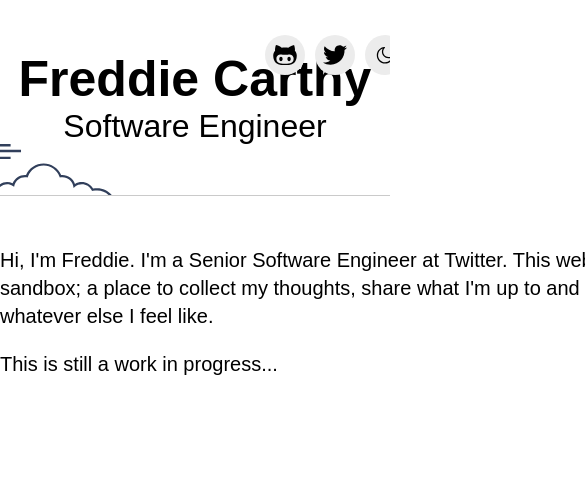
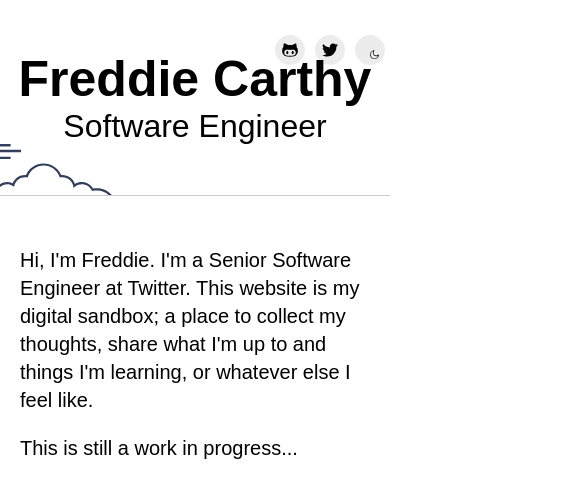
Before and after one commit to gjunkie/freddiecarthy, a Next.js app: page / in a window 390 px wide. Shown: the top 498 px of the page, 585 px wide, since content can reach past the window. Built offline with nearby package versions, Linux system fonts and the light colour scheme; no server answers; the database is empty.

Commit message:
add basic mobile support

```diff
--- a/components/Controls/Controls.module.css
+++ b/components/Controls/Controls.module.css
@@ -1,7 +1,7 @@
 .controls {
   position: absolute;
   top: -20px;
-  right: -20px;
+  right: 0;
 }
 
 .controls ul {
@@ -52,3 +52,21 @@
 .controls.light-mode li:hover svg {
   fill: #ffffff;
 }
+
+@media (max-width: 1170px) {
+  .contents {
+    width: 100%;
+  }
+}
+
+@media (max-width: 800px) {
+  .controls a,
+  .controls li {
+    height: 30px;
+    width: 30px;
+  }
+
+  .controls svg {
+    width: 16px;
+  }
+}
--- a/components/Header/Header.module.css
+++ b/components/Header/Header.module.css
@@ -44,14 +44,20 @@
 
 .contents {
   display: flex;
-  flex-direction: row;
+  justify-content: center;
   position: relative;
   width: 800px;
+  z-index: 1;
 }
 
 .me {
   text-align: center;
   position: relative;
-  width: 800px;
   z-index: 1;
 }
+
+@media (max-width: 1170px) {
+  .contents {
+    width: 100%;
+  }
+}
--- a/components/Header/index.js
+++ b/components/Header/index.js
@@ -11,9 +11,11 @@ export const Header = () => {
     <>
       <div className={`${styles.header} ${styles[theme]}`}>
         {/* <img src="/freddiecarthy-thumb.jpg" /> */}
-        <div className={styles.me}>
-          <h1>Freddie Carthy</h1>
-          <h2>Software Engineer</h2>
+        <div className={styles.contents}>
+          <div className={styles.me}>
+            <h1>Freddie Carthy</h1>
+            <h2>Software Engineer</h2>
+          </div>
           <Controls />
         </div>
         <div className={styles.earth}></div>
--- a/pages/Home.module.css
+++ b/pages/Home.module.css
@@ -27,3 +27,16 @@
   height: 100%;
   width: 100%;
 }
+
+@media (max-width: 1170px) {
+  .main {
+    padding: 0 50px;
+    width: auto;
+  }
+}
+
+@media (max-width: 800px) {
+  .main {
+    padding: 0 20px;
+  }
+}
```
